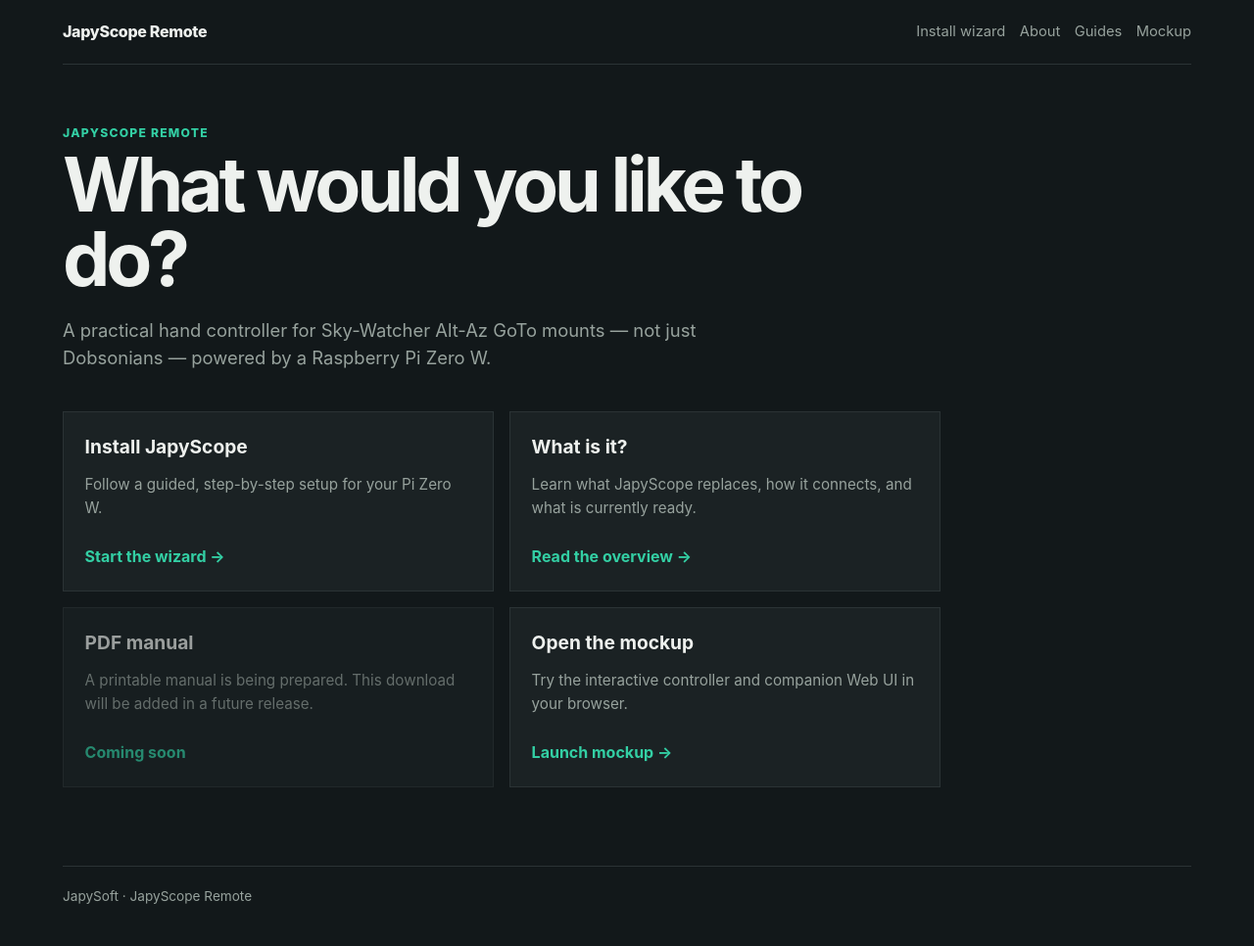
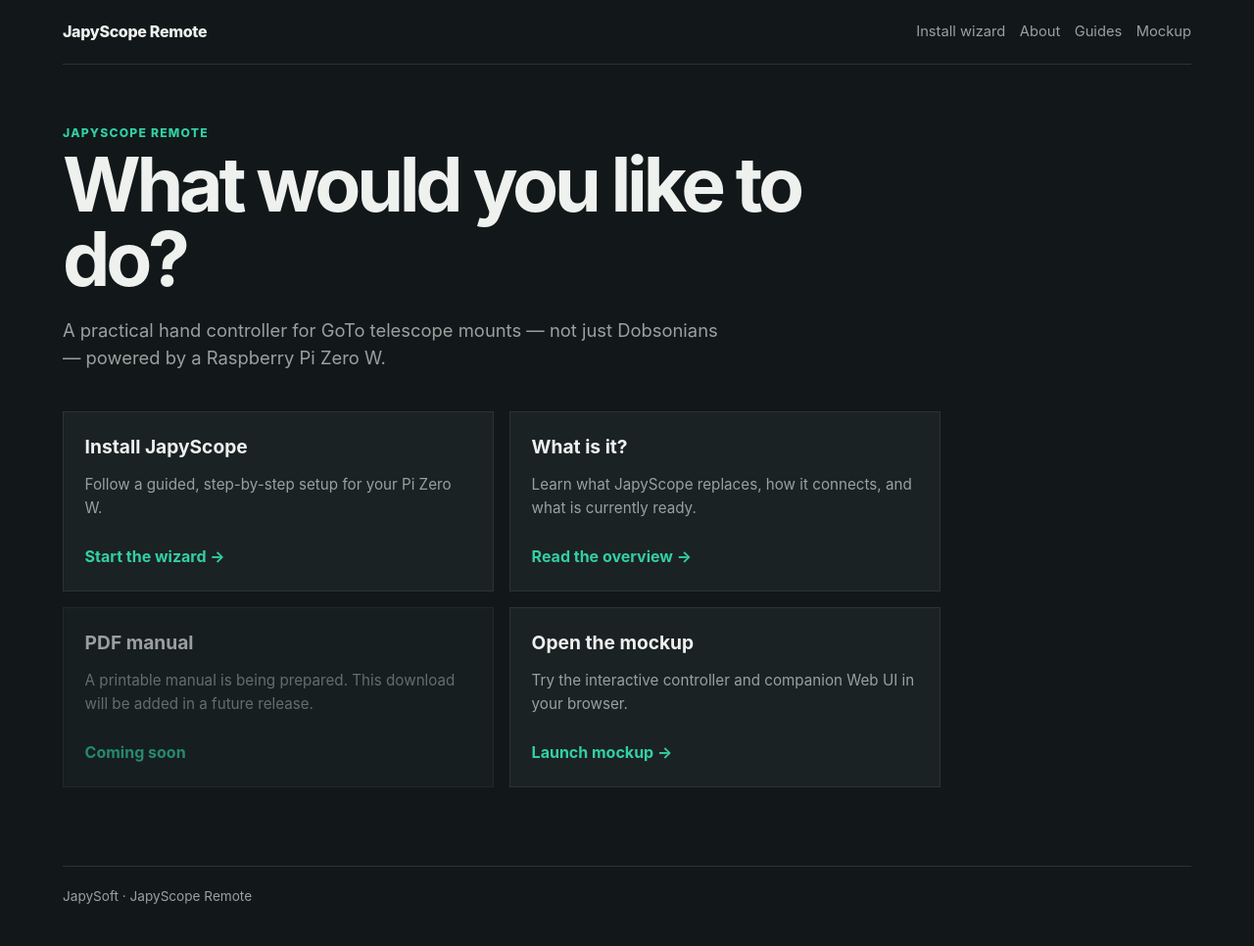
Before and after one commit to jan-tdy/japyscope-remote, a Jekyll site: the page built from docs/index.md, in a window 1280 px wide. Shown: the whole page at 98% size. Built offline with Jekyll 4.4.1, drawn with Linux system fonts in a browser that asks for light colours.

Commit message:
Drop the brand-specific "Sky-Watcher" framing from the scope claim
Don't commit to a mount brand in the general-scope description ("for
Sky-Watcher Alt-Az GoTo mounts") since that's not yet known/decided —
say just "GoTo telescope mounts" there. The concrete, currently-true
implementation detail (INDI's Sky-Watcher Alt-Az driver, replacing a
SynScan controller, tested against a Sky-Watcher Flextube 400P) stays,
since that's accurate about what exists today, not a scope claim.

Co-Authored-By: Claude Sonnet 5 <noreply@anthropic.com>
Claude-Session: https://claude.ai/code/session_01WbqFaupL8AdbfGnr1mKbwv

```diff
--- a/docs/index.md
+++ b/docs/index.md
@@ -6,7 +6,7 @@ title: Start here
 <section class="hero">
   <span class="eyebrow">JapyScope Remote</span>
   <h1>What would you like to do?</h1>
-  <p>A practical hand controller for Sky-Watcher Alt-Az GoTo mounts — not just Dobsonians — powered by a Raspberry Pi Zero W.</p>
+  <p>A practical hand controller for GoTo telescope mounts — not just Dobsonians — powered by a Raspberry Pi Zero W.</p>
 </section>
 
 <section class="choice-grid" aria-label="Choose a starting point">
```
Also changed, not shown: docs/about.md (+1 -1 lines), README.md.
